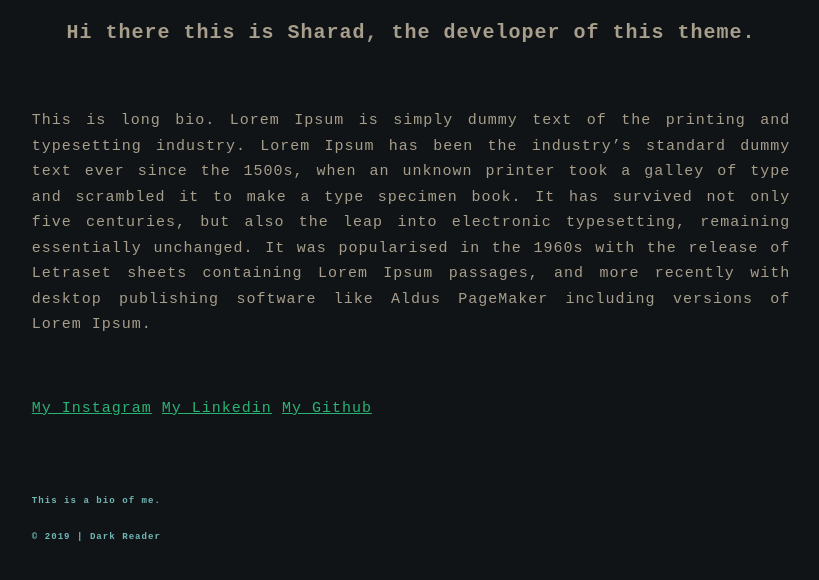
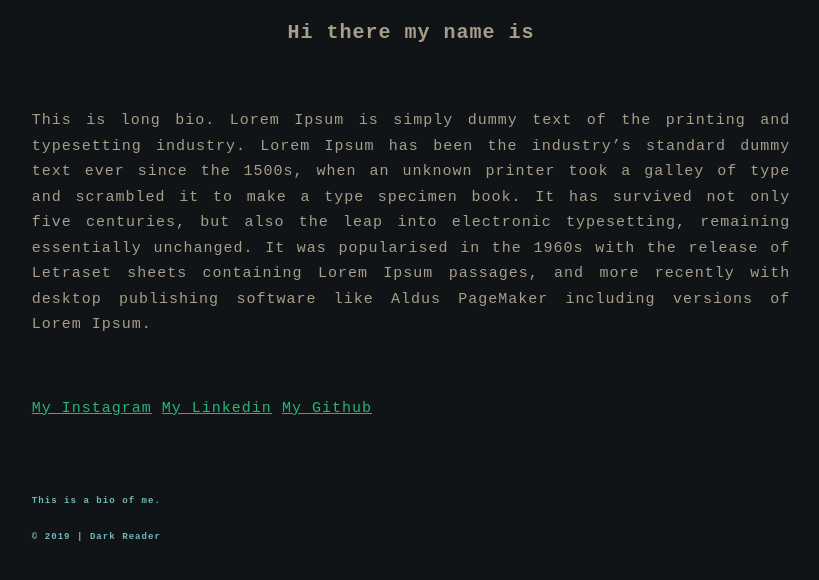
Before and after one commit to nickkostov/nickkostov, a Jekyll site: the page built from about.md, in a window 1280 px wide, cut to the strip 395-991 px from the top of the page. Shown: the top 580 px of the strip, without its empty margins (229-1048 px from the left). Built offline with Jekyll 4.4.1, drawn with Linux system fonts in a browser that asks for light colours.

Commit message:
Updating the picture

```diff
--- a/about.md
+++ b/about.md
@@ -1,9 +1,9 @@
 ---
-title: Sharad Raj
+title: Nikolay Kostov
 layout: about
-profile_pic: "https://avatars2.githubusercontent.com/u/36638057?s=460&u=0cbe4fd6b5a3655d91b3eb86db834d0829a0c086&v=4"
+profile_pic: "https://avatars.githubusercontent.com/u/35745114?s=96&v=4"
 profile_pic_alt: ""
-short_bio: Hi there this is Sharad, the developer of this theme.
+short_bio: Hi there my name is
 ---
 
 This is long bio.
```
